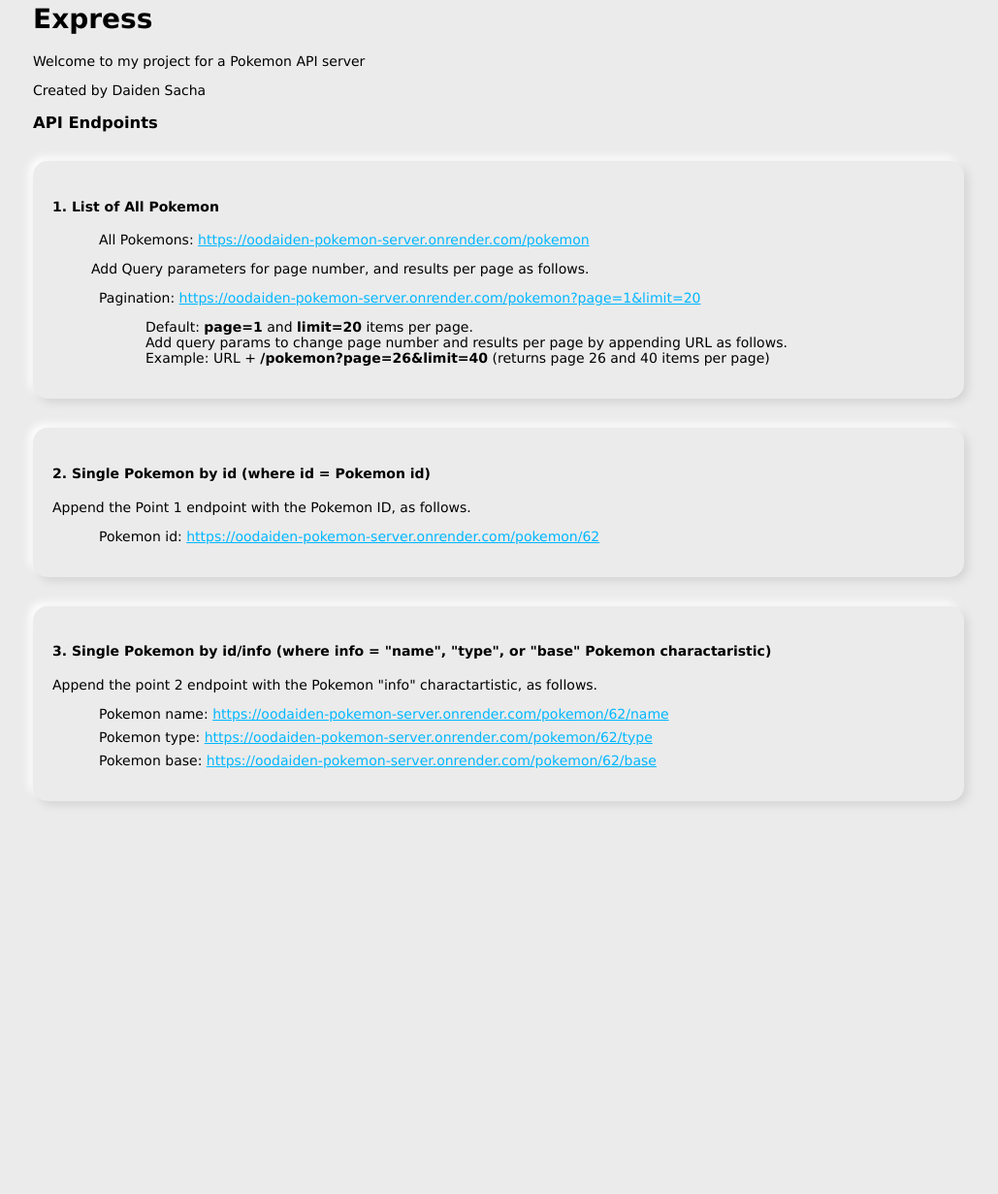
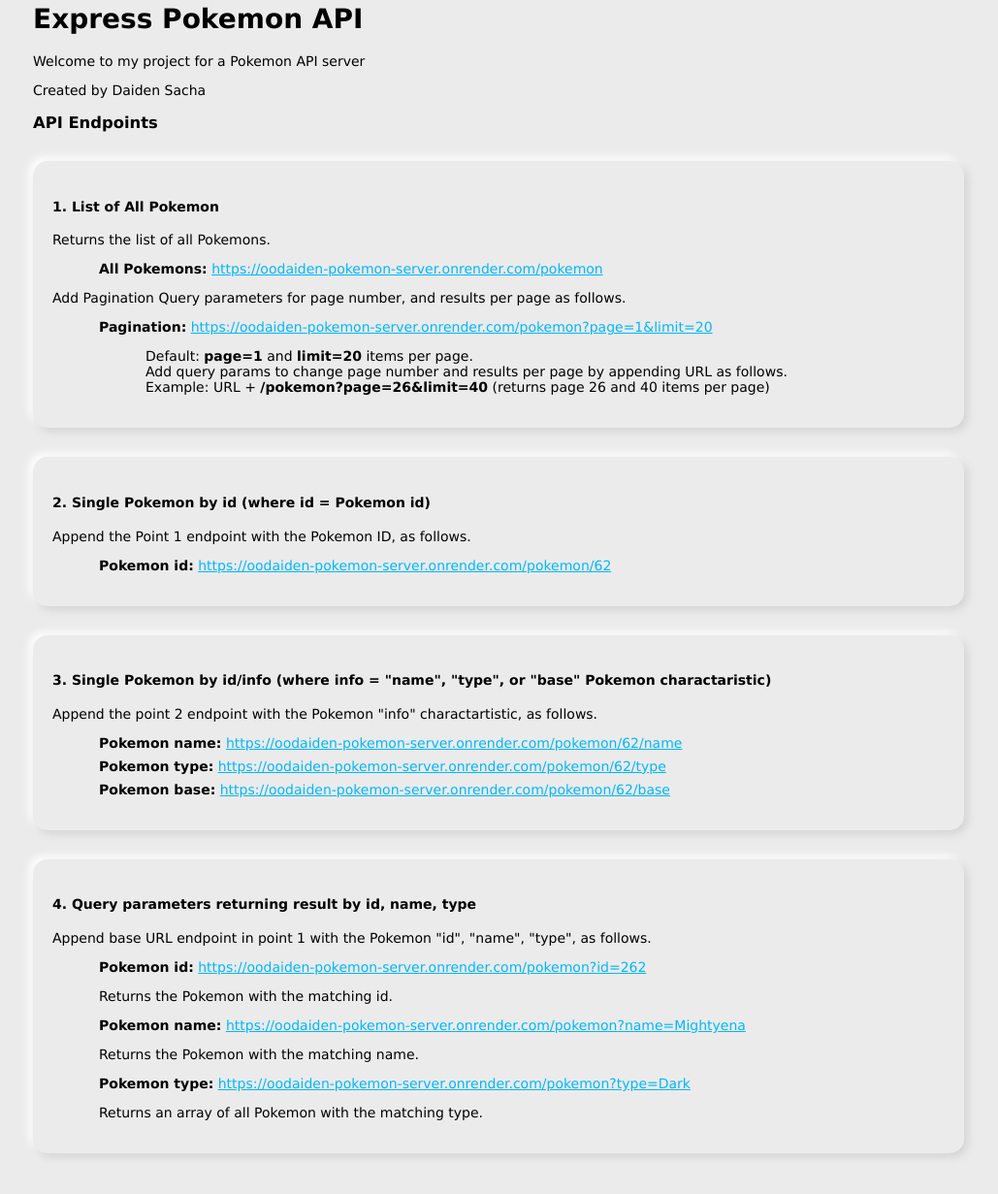
Before and after one commit to daidensacha/pokefight-server, a website: page public/index.html in a window 1280 px wide. Shown: the part 55-1286 px from the top of the page at 97% size, without its empty margins (126-1155 px from the left). Before the commit the page ends 969 px from the top, so only its background shows below. Drawn offline with Linux system fonts and the light colour scheme.

Commit message:
Add query paramerters for id, name, type. Update Readme. Update Index.html.

```diff
--- a/middlewares/getOnlyRequests.js
+++ b/middlewares/getOnlyRequests.js
@@ -1,12 +1,7 @@
 //middleware that blocks any request that is not a GET request
 const getOnlyRequests = (req, res, next) => {
   if (req.method !== 'GET')
-  // console.log(req.method)
-    // console.log("This is not a GET request")
-    // return res.status(405).json({ message: 'Method not allowed' });
      return res.status(403).send('Only GET requests are allowed on this path.')
-
   next();
 };
-
 module.exports = getOnlyRequests;
--- a/public/index.html
+++ b/public/index.html
@@ -8,7 +8,7 @@
 <body>
   <!-- <img src="../images/logo-2.png" width="200px" alt="logo"> -->
   <header>
-    <h1>Express</h1>
+    <h1>Express Pokemon API</h1>
     <p>Welcome to my project for a Pokemon API server</p>
     <p>Created by Daiden Sacha</p>
   </header>
@@ -18,13 +18,16 @@
     <h3>API Endpoints</h3>
     <div class="content">
       <h4>1. List of All Pokemon</h4>
+      <p>Returns the list of all Pokemons.</p>
       <ul>
-        <li>All Pokemons: <a
+        <li><strong>All Pokemons:</strong> <a
             href="https://oodaiden-pokemon-server.onrender.com/pokemon">https://oodaiden-pokemon-server.onrender.com/pokemon</a>
         </li>
-        <p>Add Query parameters for page number, and results per page as follows.</p>
+      </ul>
+        <p>Add Pagination Query parameters for page number, and results per page as follows.</p>
+      <ul>
         <li>
-          Pagination: <a
+          <strong>Pagination:</strong> <a
             href="https://oodaiden-pokemon-server.onrender.com/pokemon?page=1&limit=20">https://oodaiden-pokemon-server.onrender.com/pokemon?page=1&limit=20</a>
             <ul>
               <li>
@@ -40,7 +43,7 @@
       <h4>2. Single Pokemon by id (where id = Pokemon id)</h4>
       <p>Append the Point 1 endpoint with the Pokemon ID, as follows.</p>
       <ul>
-      <li>Pokemon id: <a
+      <li><strong>Pokemon id:</strong> <a
           href="https://oodaiden-pokemon-server.onrender.com/pokemon/62">https://oodaiden-pokemon-server.onrender.com/pokemon/62</a>
       </li>
       </ul>
@@ -50,14 +53,33 @@
       <p>Append the point 2 endpoint with the Pokemon "info" charactartistic, as follows.</p>
       <ul>
 
-        <li>Pokemon name: <a
+        <li><strong>Pokemon name:</strong> <a
             href="https://oodaiden-pokemon-server.onrender.com/pokemon/62/name">https://oodaiden-pokemon-server.onrender.com/pokemon/62/name</a>
         </li>
-        <li>Pokemon type: <a
+        <li><strong>Pokemon type:</strong> <a
             href="https://oodaiden-pokemon-server.onrender.com/pokemon/62/type">https://oodaiden-pokemon-server.onrender.com/pokemon/62/type</a>
         </li>
-        <li>Pokemon base: <a
+        <li><strong>Pokemon base:</strong> <a
             href="https://oodaiden-pokemon-server.onrender.com/pokemon/62/base">https://oodaiden-pokemon-server.onrender.com/pokemon/62/base</a>
+        </li>
+      </ul>
+    </div>
+    <div class="content">
+      <h4>4. Query parameters returning result by id, name, type</h4>
+      <p>Append base URL endpoint in point 1 with the Pokemon "id", "name", "type", as follows.</p>
+      <ul>
+
+        <li><strong>Pokemon id:</strong> <a
+            href="https://oodaiden-pokemon-server.onrender.com/pokemon?id=262">https://oodaiden-pokemon-server.onrender.com/pokemon?id=262</a>
+            <p>Returns the Pokemon with the matching id.</p>
+        </li>
+        <li><strong>Pokemon name:</strong> <a
+            href="https://oodaiden-pokemon-server.onrender.com/pokemon?name=Mightyena">https://oodaiden-pokemon-server.onrender.com/pokemon?name=Mightyena</a>
+            <p>Returns the Pokemon with the matching name.</p>
+        </li>
+        <li><strong>Pokemon type:</strong> <a
+            href="https://oodaiden-pokemon-server.onrender.com/pokemon?type=Dark">https://oodaiden-pokemon-server.onrender.com/pokemon?type=Dark</a>
+            <p>Returns an array of all Pokemon with the matching type.</p>
         </li>
       </ul>
     </div>
--- a/routes/pokemon.js
+++ b/routes/pokemon.js
@@ -20,8 +20,8 @@
   .route('/:id')
   .get(getOnlyRequests, get_pokemon_by_id);
 
-  pokemonRouter
-  .route('/:id/:info')
-  .get(getOnlyRequests, get_pokemon_by_id_info);
+pokemonRouter
+.route('/:id/:info')
+.get(getOnlyRequests, get_pokemon_by_id_info);
 
 module.exports = pokemonRouter;
```
Also changed, not shown: controllers/pokemon.js (+40 -25 lines), README.md.
